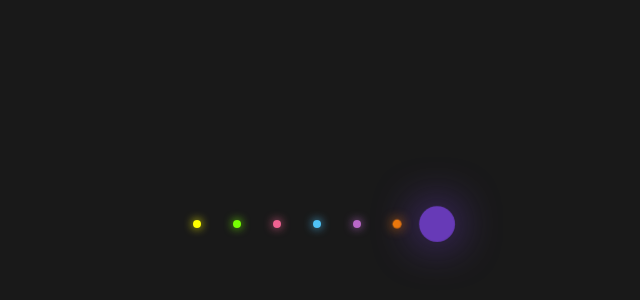
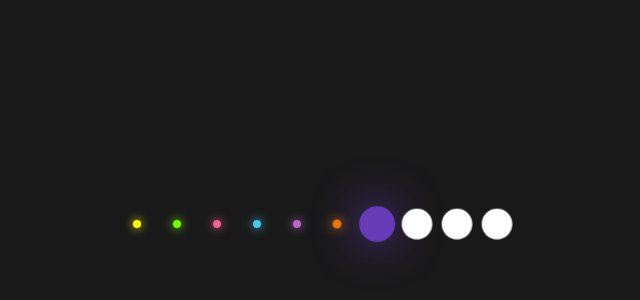
Before and after one commit to JCowger92/my-first-repo, a plain HTML site: page index.html in a window 1280 px wide. Shown: the part 176-476 px from the top of the page, without its empty margins (323-963 px from the left). Drawn offline with Linux system fonts and the light colour scheme.

Commit message:
added more fancy dots

```diff
--- a/index.html
+++ b/index.html
@@ -15,6 +15,9 @@
     <li></li>
     <li></li>
     <li></li>
+    <li></li>
+    <li></li>
+    <li></li>
   </ul>
 </body>
 </html>
```
